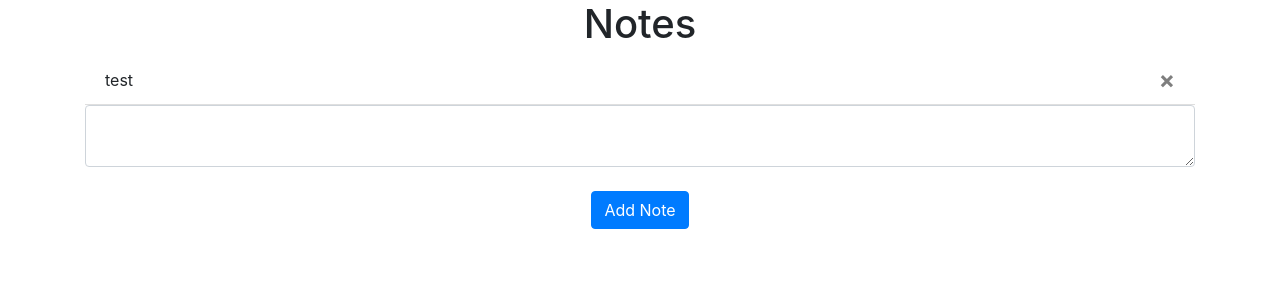
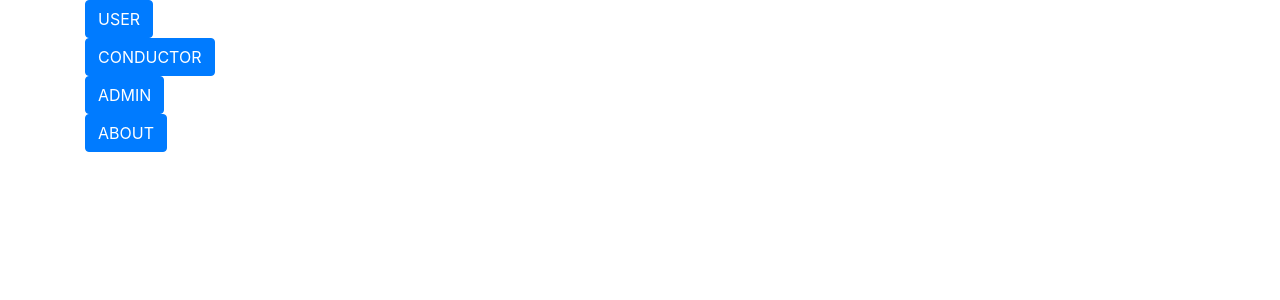
Before and after one commit to Mohamed-Sulaiman-EEE/CAPSTONE, a Flask app: page / in a window 1280 px wide. Shown: the part 56-356 px from the top of the page. Run offline with Flask 2, Linux system fonts and the light colour scheme; a user stored in the database is signed in; data comes from the database, SQL or seed files in the repository; some libraries are stand-ins or nearby versions.

Commit message:
STARTED EDITING LEGIT

```diff
--- a/website/templates/home.html
+++ b/website/templates/home.html
@@ -2,22 +2,8 @@
 {% block title %} Home
 {% endblock %}
 {% block content%}
-<h1 align="center">Notes</h1>
-<ul class="list-group list-group-flush" id="notes">
-  {% for note in user.notes %}
-  <li class="list-group-item">
-    {{ note.data }}
-    <button type="button" class="close" onClick="deleteNote({{ note.id }})">
-      <span aria-hidden="true">&times;</span>
-    </button>
-  </li>
-  {% endfor %}
-</ul>
-<form method="POST">
-  <textarea name="note" id="note" class="form-control"></textarea>
-  <br />
-  <div align="center">
-    <button type="submit" class="btn btn-primary">Add Note</button>
-  </div>
-</form>
+<button type="submit" class="btn btn-primary">USER</button><br>
+<button type="submit" class="btn btn-primary">CONDUCTOR</button><br>
+<button type="submit" class="btn btn-primary">ADMIN</button><br>
+<button type="submit" class="btn btn-primary">ABOUT</button><br>
 {% endblock %}
--- a/website/views.py
+++ b/website/views.py
@@ -9,34 +9,13 @@ views = Blueprint('views', __name__)
 
 #....................................................................................
 @views.route('/', methods=['GET', 'POST'])
-@login_required
+
 def home():
-    if request.method == 'POST':
-        note = request.form.get('note')
-
-        if len(note) < 1:
-            flash('Note is too short!', category='error')
-        else:
-            new_note = Note(data=note, user_id=current_user.id)
-            db.session.add(new_note)
-            db.session.commit()
-            flash('Note added!', category='success')
 
     return render_template("home.html", user=current_user)
 
 
 #....................................................................................
-@views.route('/delete-note', methods=['POST'])
-def delete_note():
-    note = json.loads(request.data)
-    noteId = note['noteId']
-    note = Note.query.get(noteId)
-    if note:
-        if note.user_id == current_user.id:
-            db.session.delete(note)
-            db.session.commit()
-
-    return jsonify({})
 
 #....................................................................................
 @views.route('/user-home', methods=['GET', 'POST'])
```
